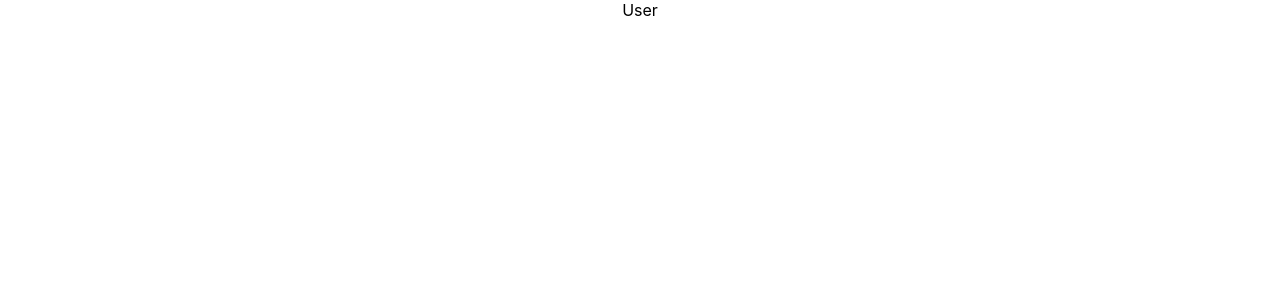
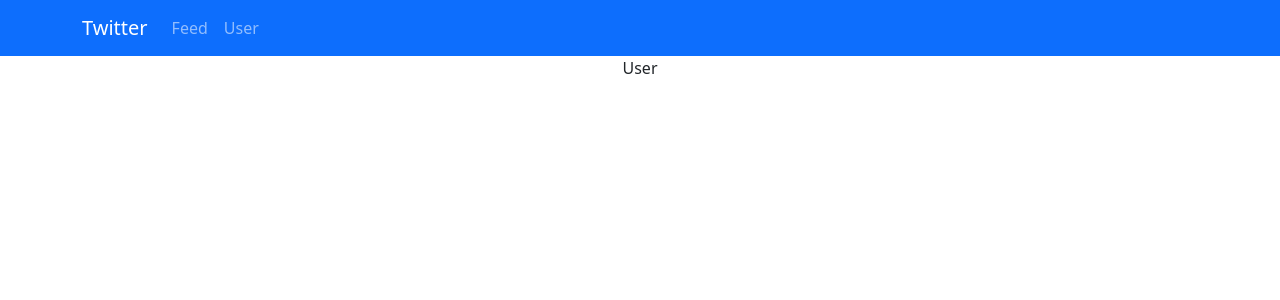
Before and after one commit to marhcouto/distributed-timeline-service, a React (Create React App) app in the folder src/frontend/app/: page /user in a window 1280 px wide. Shown: the top 300 px of the page. Built offline with nearby package versions, Linux system fonts and the light colour scheme.

Commit message:
Fix navbar

```diff
--- a/src/frontend/app/src/App.js
+++ b/src/frontend/app/src/App.js
@@ -1,9 +1,9 @@
 import logo from './logo.svg';
 import './App.css';
-import ReactDOM from "react-dom/client";
 import { BrowserRouter, Routes, Route } from "react-router-dom";
 import Feed from './Pages/Feed';
 import User from './Pages/User';
+import 'bootstrap/dist/css/bootstrap.min.css';
 
 function App() {
   return (
--- a/src/frontend/app/src/Components/navbar.js
+++ b/src/frontend/app/src/Components/navbar.js
@@ -5,14 +5,16 @@ import Navbar from 'react-bootstrap/Navbar';
 function TopNavbar() {
   return (
     <>
-      <br />
-      <Navbar bg="primary" variant="dark">
+      <Navbar bg="primary" variant="dark" expand="lg">
         <Container>
-          <Navbar.Brand href="#home">Twitter</Navbar.Brand>
+          <Navbar.Brand href="/">Twitter</Navbar.Brand>
+          <Navbar.Toggle aria-controls="basic-navbar-nav" />
+          <Navbar.Collapse id="basic-navbar-nav">
           <Nav className="me-auto">
-            <Nav.Link href="#home">Feed</Nav.Link>
-            <Nav.Link href="#features">User</Nav.Link>
+            <Nav.Link href="/">Feed</Nav.Link>
+            <Nav.Link href="/user">User</Nav.Link>
           </Nav>
+          </Navbar.Collapse>
         </Container>
       </Navbar>
     </>
--- a/src/frontend/app/src/Pages/User.js
+++ b/src/frontend/app/src/Pages/User.js
@@ -1,11 +1,12 @@
-import Post from '../Components/post'
+import Post from '../Components/post';
+import TopNavbar from '../Components/navbar';
 
 
 function User() {
     return (
-      <div className="App">
-        User
-      </div>
+        <><TopNavbar></TopNavbar><div className="App">
+            User
+        </div></>
     );
   }
 
```
Also changed, not shown: 1 other file (tests, documents, lock files or other folders).
